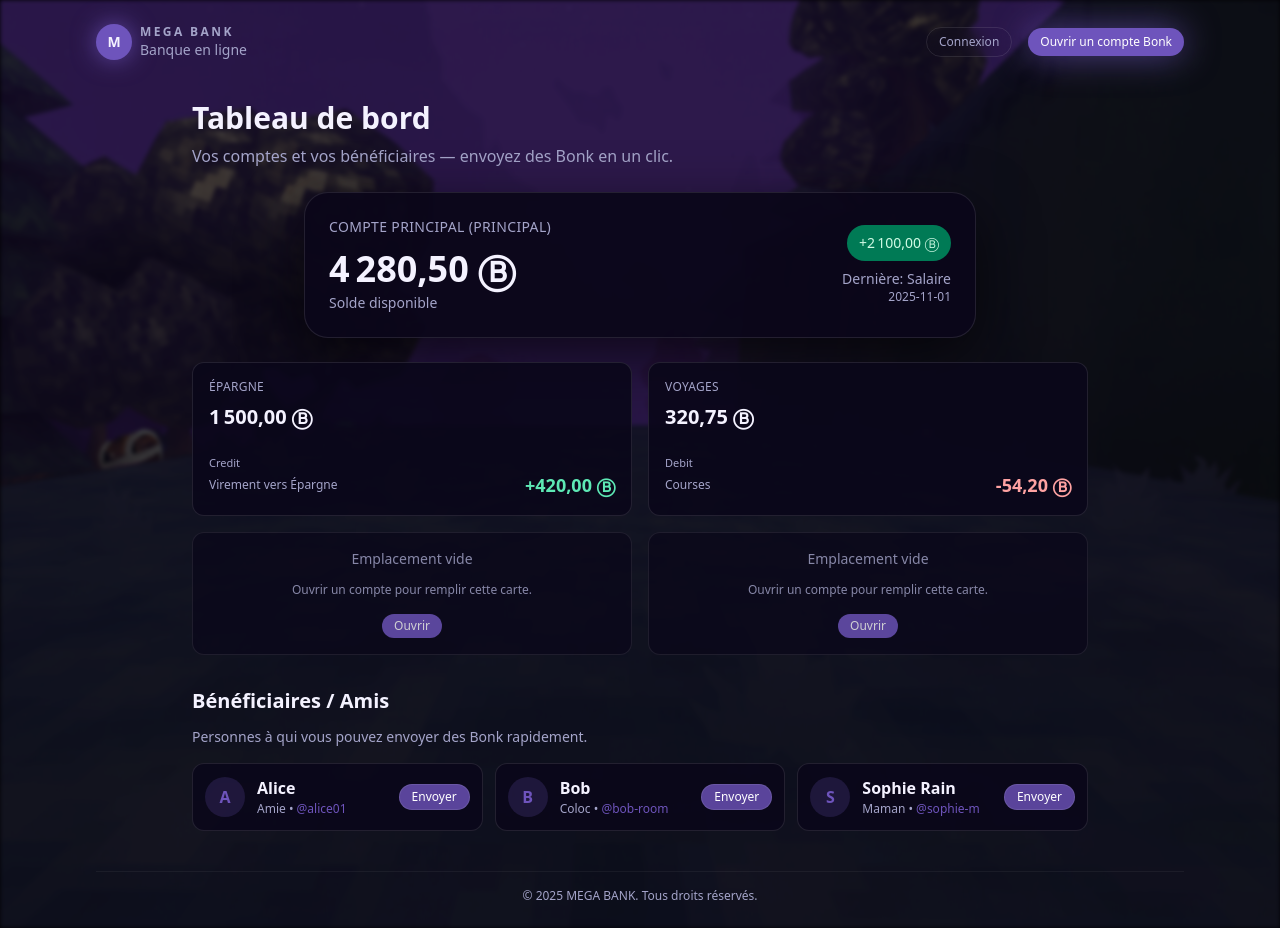
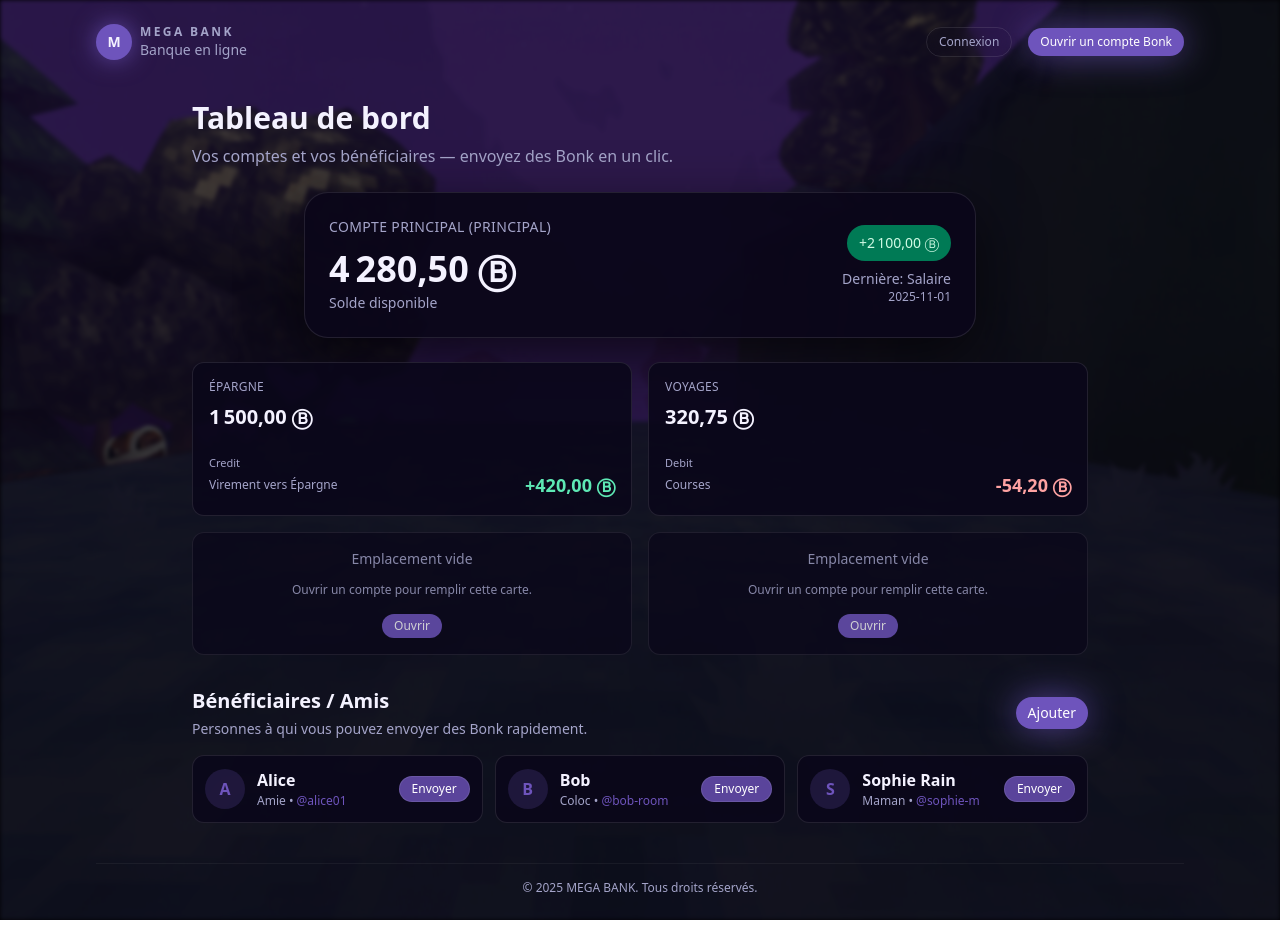
Before and after one commit to xhuriken/megabankreact, a React (Vite) app: page /dashboard in a window 1280 px wide. Built offline with nearby package versions, Linux system fonts and the light colour scheme.

Commit message:
[Feature] AddBeneficiary page And "Ajouter" Button

```diff
--- /dev/null
+++ b/src/pages/AddBeneficiary.jsx
@@ -0,0 +1,49 @@
+import React, { useState } from "react";
+
+export default function AddBeneficiary({ onBack, onAdd }) {
+  const [name, setName] = useState("");
+  const [note, setNote] = useState("");
+  const [handle, setHandle] = useState("");
+
+  function handleSubmit(e) {
+    e.preventDefault();
+    if (!name.trim() || !handle.trim()) return;
+    const newBeneficiary = { id: `b-${Date.now()}`, name: name.trim(), note: note.trim(), handle: handle.trim() };
+    onAdd?.(newBeneficiary);
+  }
+
+  return (
+    <section className="mx-auto max-w-4xl">
+      <button onClick={onBack} className="mb-4 rounded-full border border-white/10 px-4 py-2 text-sm text-text-muted hover:text-text">
+        ← Retour
+      </button>
+
+      <div className="rounded-2xl border border-white/10 bg-surface/90 p-6">
+        <h1 className="text-2xl font-semibold mb-3">Ajouter un bénéficiaire</h1>
+        <p className="text-sm text-text-muted mb-4">Ajoutez une personne à qui vous pourrez envoyer des Bonk rapidement.</p>
+
+        <form onSubmit={handleSubmit} className="space-y-4">
+          <div>
+            <label className="text-sm">Nom complet</label>
+            <input value={name} onChange={(e) => setName(e.target.value)} className="mt-1 w-full rounded-md bg-surface/40 border border-white/10 p-3 text-sm outline-none" />
+          </div>
+
+          <div>
+            <label className="text-sm">Note (ex: Ami, Coloc)</label>
+            <input value={note} onChange={(e) => setNote(e.target.value)} className="mt-1 w-full rounded-md bg-surface/40 border border-white/10 p-3 text-sm outline-none" />
+          </div>
+
+          <div>
+            <label className="text-sm">Identifiant / pseudo</label>
+            <input value={handle} onChange={(e) => setHandle(e.target.value)} className="mt-1 w-full rounded-md bg-surface/40 border border-white/10 p-3 text-sm outline-none" />
+          </div>
+
+          <div className="flex gap-3">
+            <button type="submit" className="rounded-xl bg-primary px-4 py-2 text-sm text-white">Ajouter</button>
+            <button type="button" onClick={onBack} className="rounded-xl border border-white/10 px-4 py-2 text-sm text-text-muted">Annuler</button>
+          </div>
+        </form>
+      </div>
+    </section>
+  );
+}
--- a/src/pages/Dashboard.jsx
+++ b/src/pages/Dashboard.jsx
@@ -1,5 +1,6 @@
 import React, { useState } from "react";
 import Account from "./Account";
+import AddBeneficiary from "./AddBeneficiary";
 
 // Sample mock data for demo. Replace with real data (props / API) as needed.
 const sampleAccounts = [
@@ -35,14 +36,30 @@ function formatBalance(value) {
 
 export default function Dashboard({ accounts = sampleAccounts, beneficiaries = sampleBeneficiaries }) {
   const [selectedAccount, setSelectedAccount] = useState(null);
+  const [isAddingBeneficiary, setIsAddingBeneficiary] = useState(false);
+  const [accountsState, setAccountsState] = useState(accounts);
+  const [beneficiariesState, setBeneficiariesState] = useState(beneficiaries);
 
   // If an account is selected, show the account detail page
   if (selectedAccount) {
     return <Account account={selectedAccount} onBack={() => setSelectedAccount(null)} />;
   }
 
+  // If adding a beneficiary, show the add form
+  if (isAddingBeneficiary) {
+    return (
+      <AddBeneficiary
+        onBack={() => setIsAddingBeneficiary(false)}
+        onAdd={(b) => {
+          setBeneficiariesState((prev) => [b, ...prev]);
+          setIsAddingBeneficiary(false);
+        }}
+      />
+    );
+  }
+
   // ensure we show at least 1 and at most 5 accounts
-  const visibleAccounts = (accounts && accounts.length > 0) ? accounts.slice(0, 5) : sampleAccounts.slice(0, 1);
+  const visibleAccounts = (accountsState && accountsState.length > 0) ? accountsState.slice(0, 5) : sampleAccounts.slice(0, 1);
   const primary = visibleAccounts[0] || null;
   // secondary accounts — up to 4 (slots will be filled with placeholders if missing)
   const secondary = visibleAccounts.slice(1, 5);
@@ -118,11 +135,18 @@ export default function Dashboard({ accounts = sampleAccounts, beneficiaries = s
 
       {/* Beneficiaries */}
       <div className="mt-8">
-        <h2 className="text-xl font-semibold mb-3">Bénéficiaires / Amis</h2>
-        <p className="text-sm text-text-muted mb-4">Personnes à qui vous pouvez envoyer des Bonk rapidement.</p>
+        <div className="flex items-center justify-between">
+          <div>
+            <h2 className="text-xl font-semibold mb-1">Bénéficiaires / Amis</h2>
+            <p className="text-sm text-text-muted">Personnes à qui vous pouvez envoyer des Bonk rapidement.</p>
+          </div>
+          <div>
+            <button onClick={() => setIsAddingBeneficiary(true)} className="rounded-full bg-primary px-3 py-1.5 text-sm font-medium text-white shadow-[0_0_35px_rgba(110,84,188,0.7)]">Ajouter</button>
+          </div>
+        </div>
 
-        <div className="grid gap-3 sm:grid-cols-3">
-          {beneficiaries.map((b) => (
+        <div className="mt-4 grid gap-3 sm:grid-cols-3">
+          {beneficiariesState.map((b) => (
             <div key={b.id} className="flex items-center gap-3 rounded-xl border border-white/10 bg-surface/90 p-3">
               <div className="flex h-10 w-10 items-center justify-center rounded-full bg-primary/20 font-semibold text-primary">{b.name.charAt(0)}</div>
               <div className="flex-1">
```
